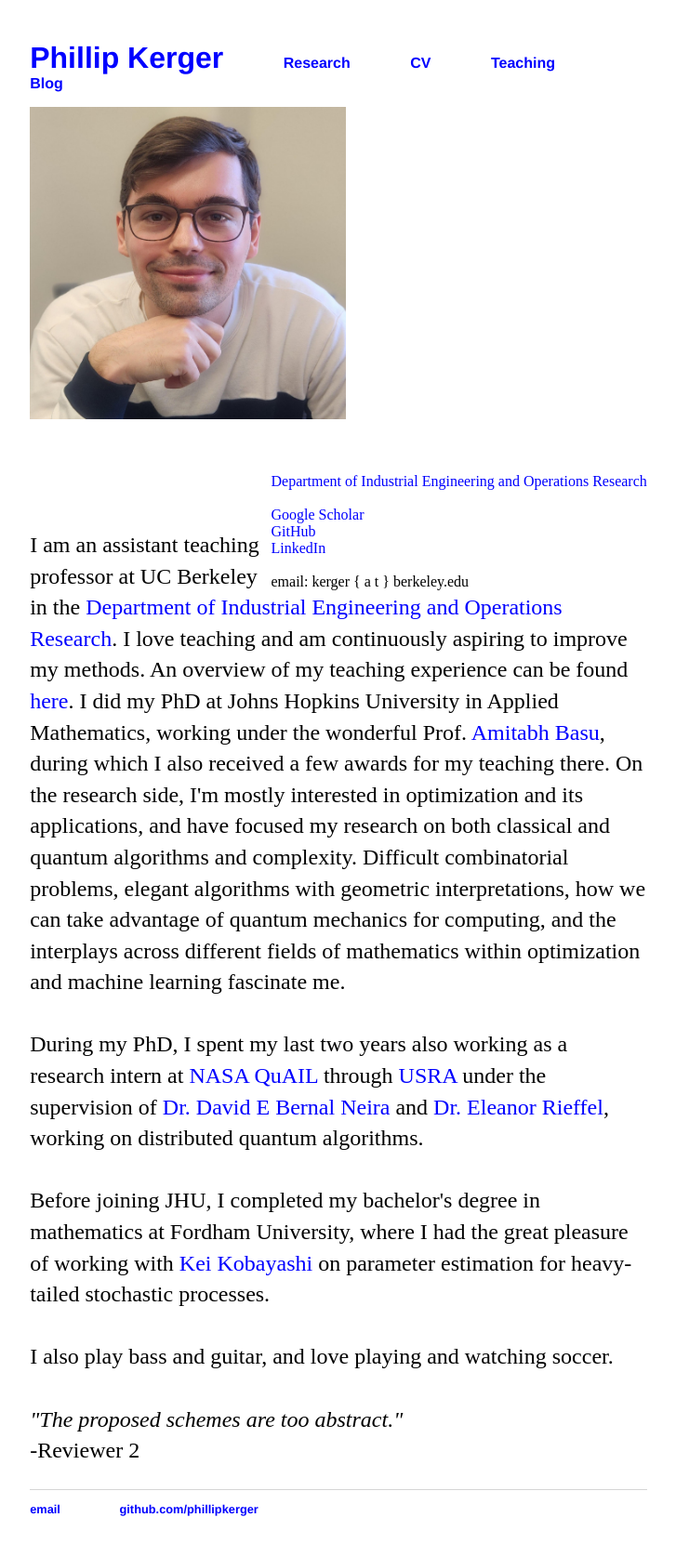
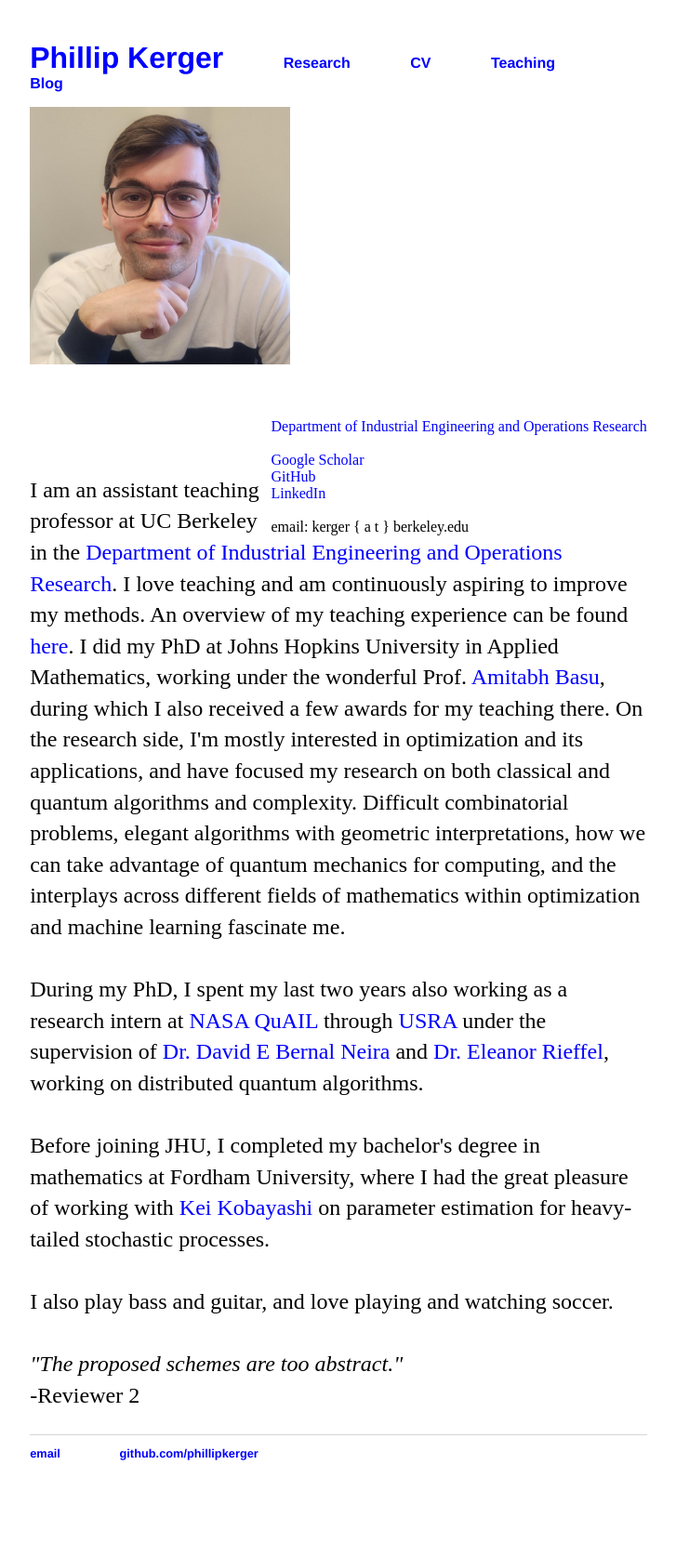
Before and after one commit to PhillipKerger/phillipkerger.github.io, a Jekyll site: the page built from index.html, in a window 1280 px wide. Shown: the whole page at 93% size, without its empty margins (276-1003 px from the left). Built offline with Jekyll 4.4.1, drawn with Linux system fonts in a browser that asks for light colours; after the commit the page ends 1615 px from its top, so only the background shows below that.

Commit message:
Update index.html

```diff
--- a/index.html
+++ b/index.html
@@ -6,7 +6,7 @@ title: Phillip Kerger
 
 <div class="row-fluid">
 
-		<div style="text-align:left"><img src="photo.jpg" style="width:340px;">
+		<div style="text-align:left"><img src="photo.jpg" style="width:280px;">
 
 		<div style = "float: right">
 			<br>
```
